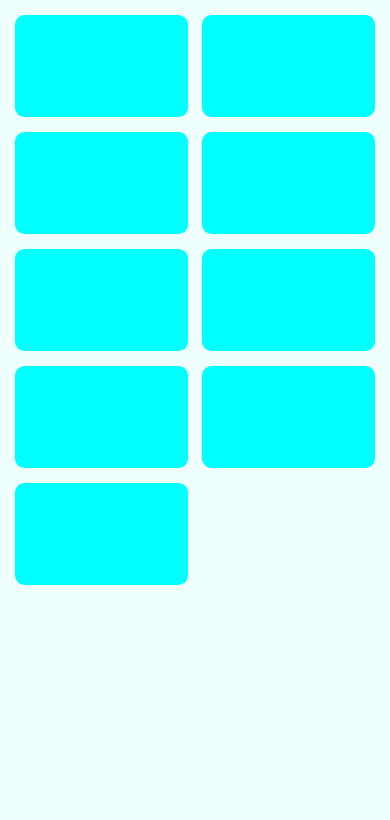
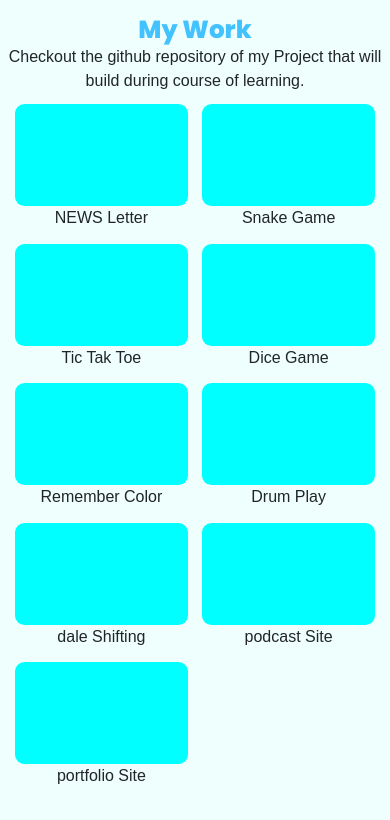
Before and after one commit to ShubhamVerma453/WeatherSite, a plain HTML site: page html/otherWork.html in a window 390 px wide. Drawn offline with nearby package versions, Linux system fonts and the light colour scheme; a web font is replaced by a local one.

Commit message:
repo box fixed with responsiveness

```diff
--- a/html/css/otherWork.css
+++ b/html/css/otherWork.css
@@ -1,9 +1,16 @@
 body{
     padding: 2%;
     text-align: center;
-}.repo-box{
+}
+.title{
+    padding-top: 2%;
+    margin-bottom: 0;
+}
+.intro{
+    margin-bottom: 1%;
+}
+.repo-box{
     height: 30vmin;
-    /* width: 30vmin; */
     padding: 2%;
 }
 .repo{
@@ -11,3 +18,14 @@ body{
     height: 100%;
     border-radius: .6rem;
 }
+
+@media (max-width:918px) {
+    .repo-box{
+        margin-bottom: 2%;
+    }
+}
+@media (max-width:600px) {
+    .repo-box{
+        margin-bottom: 6%;
+    }
+}
--- a/html/otherWork.html
+++ b/html/otherWork.html
@@ -23,53 +23,63 @@
 
 <body>
     <div>
-
+        <h2 class="title">My Work</h2>
+        <p class="intro">Checkout the github repository of my Project that  will build during course of learning.</p>
     </div>
     <div class="row">
-        <div class="col-md-3 col-sm-6 col-6 repo-box">
+        <div class="col-lg-3 col-md-4 col-sm-6 col-6 repo-box">
             <div class="repo">
 
             </div>
+            <div class="repo-name">NEWS Letter</div>
         </div>
-        <div class="col-md-3 col-sm-6 col-6 repo-box">
+        <div class="col-lg-3 col-md-4 col-sm-6 col-6 repo-box">
             <div class="repo">
 
             </div>
+            <div class="repo-name">Snake Game</div>
         </div>
-        <div class="col-md-3 col-sm-6 col-6 repo-box">
+        <div class="col-lg-3 col-md-4 col-sm-6 col-6 repo-box">
             <div class="repo">
 
             </div>
+            <div class="repo-name">Tic Tak Toe</div>
         </div>
-        <div class="col-md-3 col-sm-6 col-6 repo-box">
+        <div class="col-lg-3 col-md-4 col-sm-6 col-6 repo-box">
             <div class="repo">
 
             </div>
+            <div class="repo-name">Dice Game</div>
         </div>
-        <div class="col-md-3 col-sm-6 col-6 repo-box">
+        <div class="col-lg-3 col-md-4 col-sm-6 col-6 repo-box">
             <div class="repo">
 
             </div>
+            <div class="repo-name">Remember Color</div>
         </div>
-        <div class="col-md-3 col-sm-6 col-6 repo-box">
+        <div class="col-lg-3 col-md-4 col-sm-6 col-6 repo-box">
             <div class="repo">
 
             </div>
+            <div class="repo-name">Drum Play</div>
         </div>
-        <div class="col-md-3 col-sm-6 col-6 repo-box">
+        <div class="col-lg-3 col-md-4 col-sm-6 col-6 repo-box">
             <div class="repo">
 
             </div>
+            <div class="repo-name">dale Shifting</div>
         </div>
-        <div class="col-md-3 col-sm-6 col-6 repo-box">
+        <div class="col-lg-3 col-md-4 col-sm-6 col-6 repo-box">
             <div class="repo">
 
             </div>
+            <div class="repo-name">podcast Site</div>
         </div>
-        <div class="col-md-3 col-sm-6 col-6 repo-box">
+        <div class="col-lg-3 col-md-4 col-sm-6 col-6 repo-box">
             <div class="repo">
 
             </div>
+            <div class="repo-name">portfolio Site</div>
         </div>
     </div>
 
```
